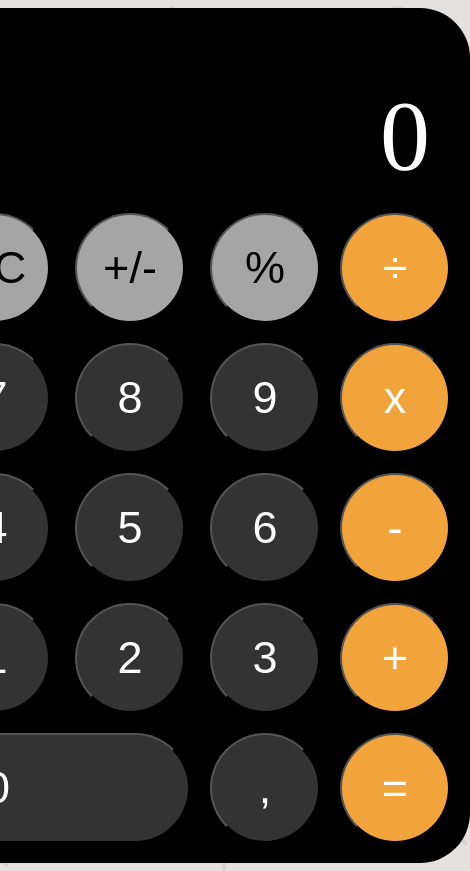
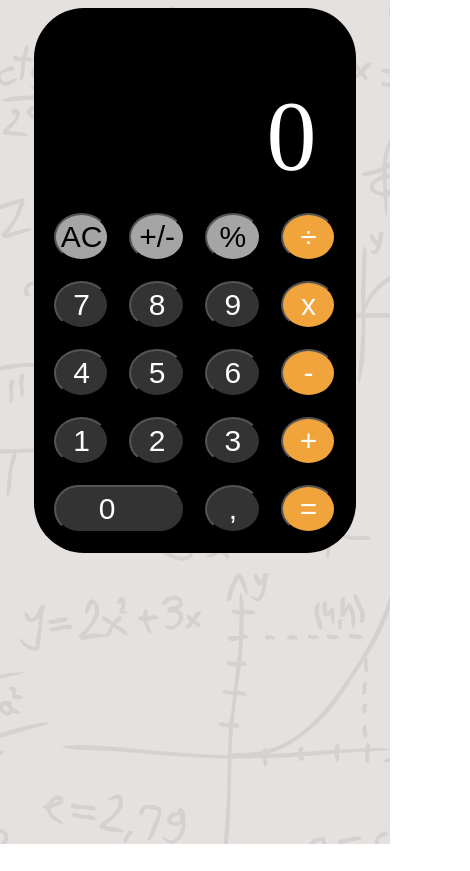
Before and after one commit to Lrpoblet/calculator.v1, a React (Create React App) app: page / in a window 390 px wide. Shown: the whole page, 470 px wide, since content can reach past the window. After the commit the page ends 844 px from the top, so only its background shows below. Built offline with nearby package versions, Linux system fonts and the light colour scheme.

Commit message:
improve responsive design

```diff
--- a/src/styles/Button.css
+++ b/src/styles/Button.css
@@ -5,11 +5,10 @@
   border-radius: 50%;
   cursor: pointer;
   display: flex;
-  font-size: 45px;
-  height: 110px;
+  font-size: 30px;
   justify-content: center;
-  width: 110px;
   transition: filter 0.1s ease-in;
+  padding: 5px;
 }
 
 .Button:active,
@@ -18,7 +17,6 @@
 }
 
 .Button.zero {
-  width: 250px;
   grid-column: 1 / span 2;
   border-radius: 57.5px;
   position: relative;
```
